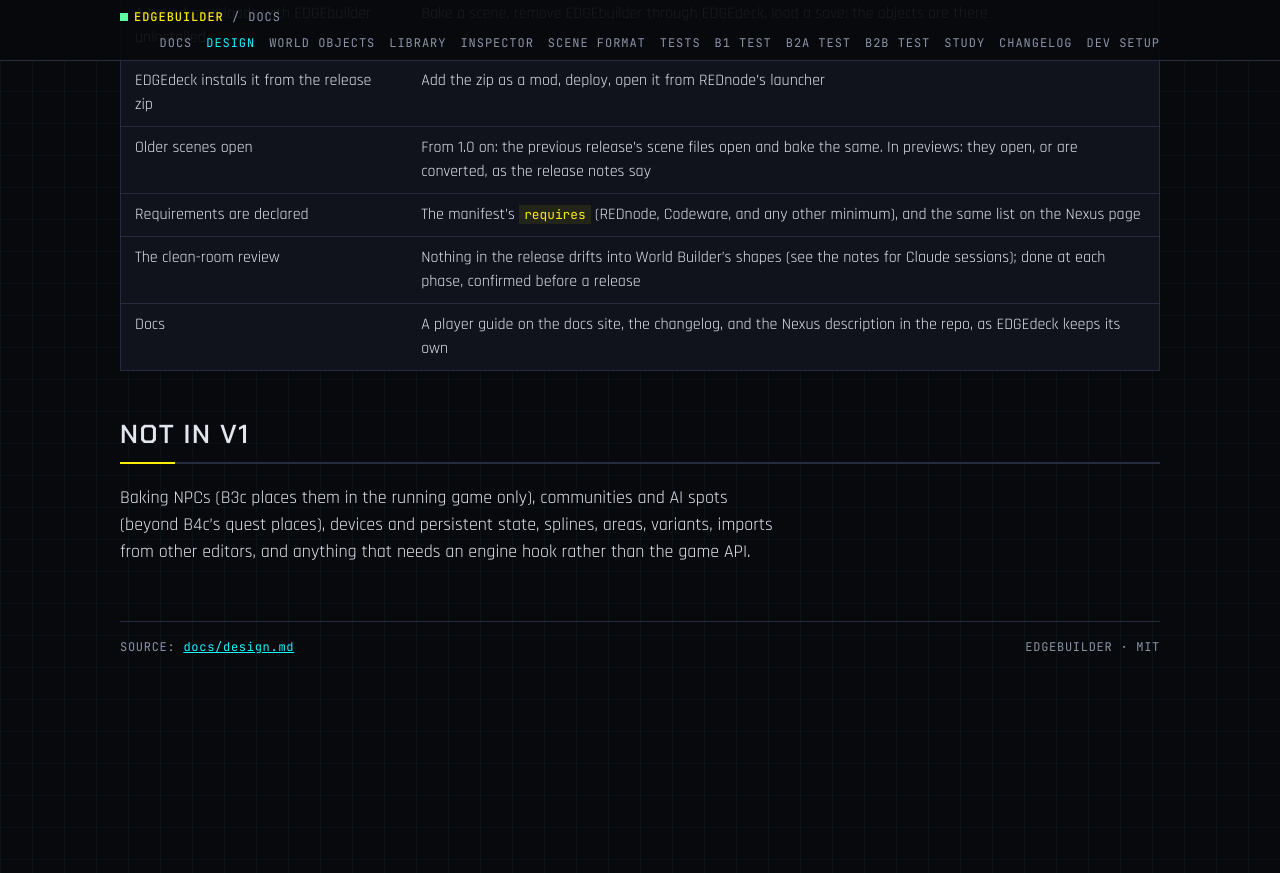
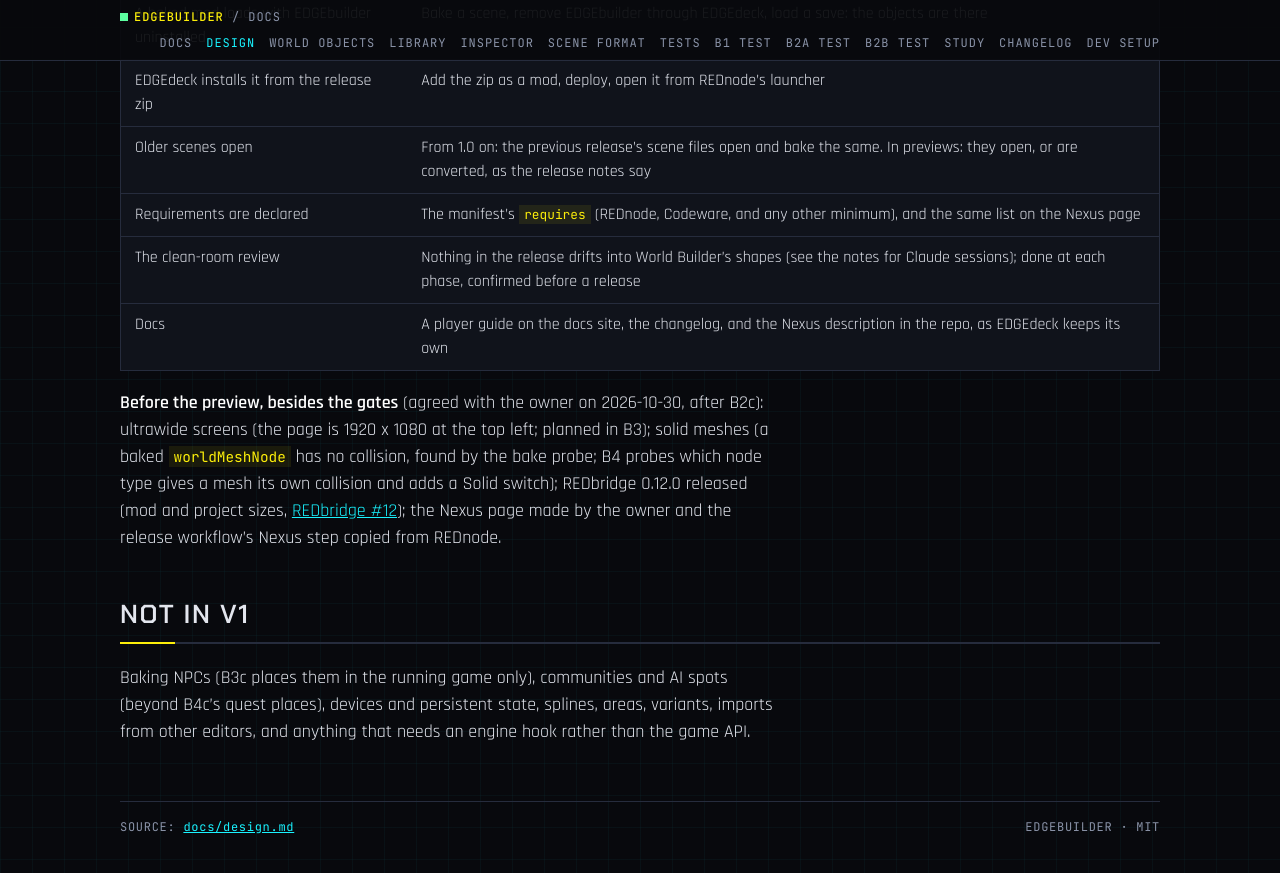
Before and after one commit to Edgemodders/EDGEbuilder, a Jekyll site: the page built from docs/design.md, in a window 1280 px wide and 900 px high, scrolled down 13413 px. Shown: the top 873 px of the window. Built offline with Jekyll 4.4.1, drawn with Linux system fonts in a browser that asks for light colours; before the commit the page ends 14133 px from its top, so only the background shows below that.

Commit message:
Design: what the public preview needs besides its gates (agreed 2026-10-30)
Co-Authored-By: Claude Opus 5.5 <noreply@anthropic.com>

```diff
--- a/docs/design.md
+++ b/docs/design.md
@@ -260,6 +260,8 @@ Agreed with the owner on 2026-10-18 (B3b and B4b added the same day). Before the
 | The clean-room review | Nothing in the release drifts into World Builder's shapes (see the notes for Claude sessions); done at each phase, confirmed before a release |
 | Docs | A player guide on the docs site, the changelog, and the Nexus description in the repo, as EDGEdeck keeps its own |
 
+**Before the preview, besides the gates** (agreed with the owner on 2026-10-30, after B2c): ultrawide screens (the page is 1920 x 1080 at the top left; planned in B3); solid meshes (a baked `worldMeshNode` has no collision, found by the bake probe; B4 probes which node type gives a mesh its own collision and adds a Solid switch); REDbridge 0.12.0 released (mod and project sizes, [REDbridge #12](https://github.com/Edgemodders/REDbridge/issues/12)); the Nexus page made by the owner and the release workflow's Nexus step copied from REDnode.
+
 ## Not in v1
 
 Baking NPCs (B3c places them in the running game only), communities and AI spots (beyond B4c's quest places), devices and persistent state, splines, areas, variants, imports from other editors, and anything that needs an engine hook rather than the game API.
```
